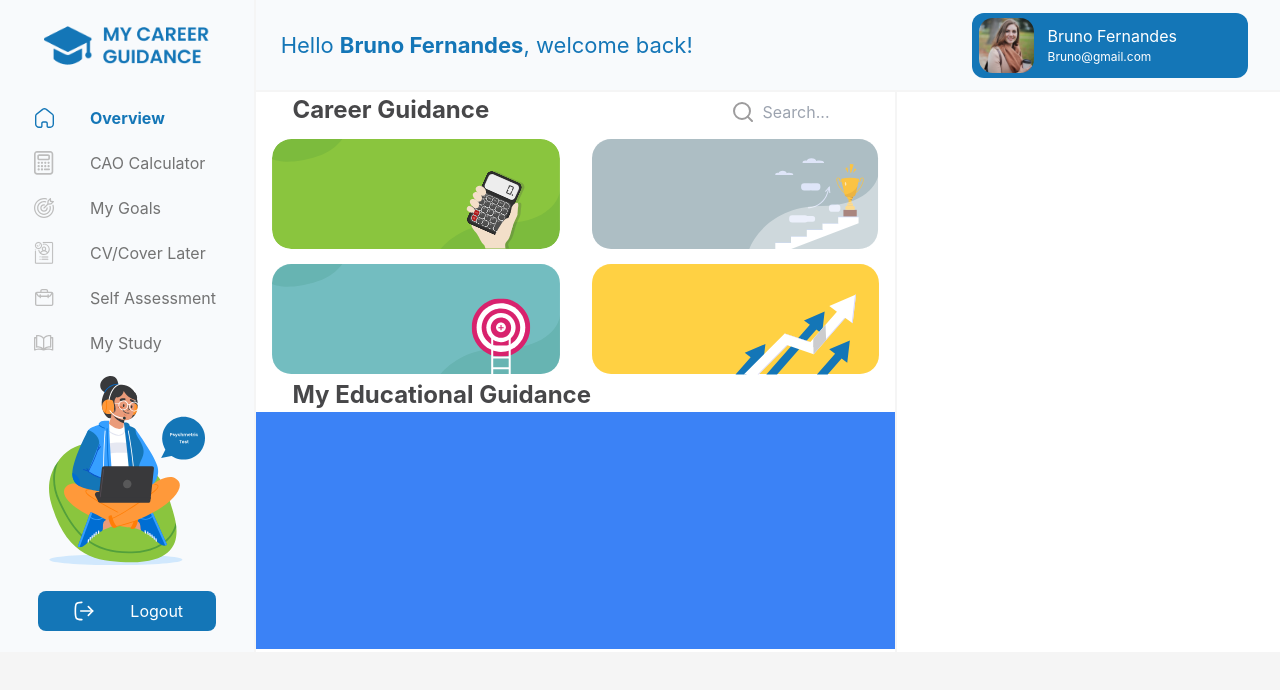
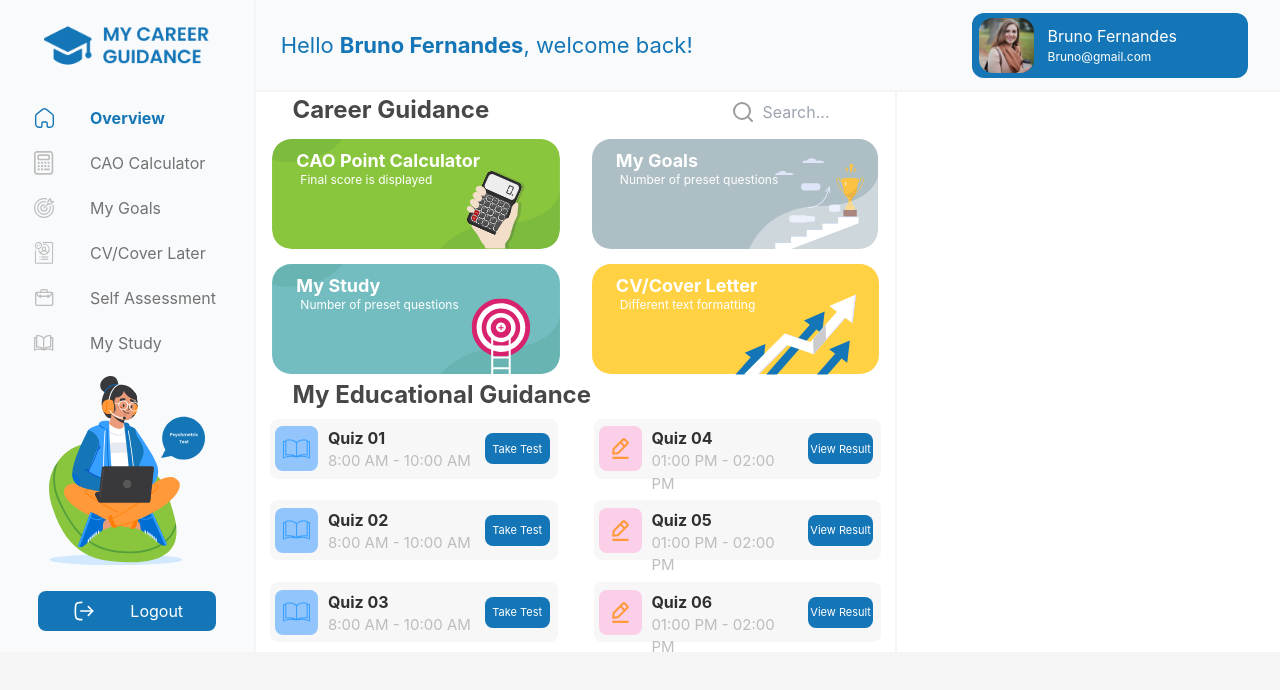
Before and after one commit to Zweidevs2020/career-frontend, a React (Create React App) app: page /dash-board in a window 1280 px wide. Shown: the top 690 px of the page. Built offline with nearby package versions, Linux system fonts and the light colour scheme.

Commit message:
Main.jsx: 1.complete design of main.jsx file 2. add two images to import it

```diff
--- a/src/components/Careerdashboard/Main/Main.jsx
+++ b/src/components/Careerdashboard/Main/Main.jsx
@@ -4,6 +4,8 @@ import imgcard from '../../../assets/imgcard.svg';
 import imgcard2 from '../../../assets/imgcard2.svg';
 import imgcard3 from '../../../assets/imgcard3.svg';
 import imgcard5 from '../../../assets/imgcard5.svg';
+import bokimg from '../../../assets/bokimg.svg';
+import editimg from '../../../assets/editimg.svg';
 
 const Main = () => {
   return (
@@ -18,17 +20,25 @@ const Main = () => {
         </div>
     </div>
     <div class='h-[250px] w-[100%]  flex flex-wrap items-center justify-around ' >
-        <div class='h-[111px] w-[45%]  rounded-xl' >
+        <div class='h-[111px] w-[45%]  rounded-xl relative' >
             <img src={imgcard} class=' bg-cover' />
+            <p class='absolute top-2 left-6 text-[18px] font-bold text-[#fff] ' >CAO Point Calculator</p>
+            <p class='absolute top-8 left-7 text-[12px] font-lighter text-[#fff] ' >Final score is displayed</p>
         </div>
-        <div class='h-[111px] w-[45%]  rounded-xl' >
+        <div class='h-[111px] w-[45%]  rounded-xl relative' >
         <img src={imgcard5} class=' bg-cover' />
+        <p class='absolute top-2 left-6 text-[18px] font-bold text-[#fff] ' >My Goals</p>
+            <p class='absolute top-8 left-7 text-[12px] font-lighter text-[#fff] ' >Number of preset questions</p>
         </div>
-        <div class='h-[111px] w-[45%]  rounded-xl' >
+        <div class='h-[111px] w-[45%]  rounded-xl relative' >
         <img src={imgcard2} class=' bg-cover' />
+        <p class='absolute top-2 left-6 text-[18px] font-bold text-[#fff] ' >My Study</p>
+            <p class='absolute top-8 left-7 text-[12px] font-lighter text-[#fff] ' >Number of preset questions</p>
         </div>
-        <div class='h-[111px] w-[45%]  rounded-xl' >
+        <div class='h-[111px] w-[45%]  rounded-xl relative' >
         <img src={imgcard3} class=' bg-cover' />
+        <p class='absolute top-2 left-6 text-[18px] font-bold text-[#fff] ' >CV/Cover Letter</p>
+            <p class='absolute top-8 left-7 text-[12px] font-lighter text-[#fff] ' >Different text formatting</p>
         </div>
     </div>
     <div class='h-[30px] w-[100%]  flex items-center justify-start ' >
@@ -36,7 +46,80 @@ const Main = () => {
             <h1 class='text-[24px] text-[#474749] font-bold ml-1' >My Educational Guidance</h1>
         </div>
     </div>
-    <div class='h-[237px] w-[100%] bg-blue-500' ></div>
+    <div class='h-[237px] w-[100%] flex flex-col flex-wrap items-center justify-around gap-2' >
+        <div class='h-[60px] w-[45%] bg-[#F7F7F7] rounded-lg flex items-center justify-around ' >
+            <div class='h-[45px] w-[15%] bg-blue-300 rounded-lg flex items-center justify-center' >
+                <img src={bokimg} class='h-[20px]'/>
+            </div>
+            <div class='h-[45px] w-[50%]  flex flex-col items-start ' >
+                <p class='text-[#303030] font-bold' >Quiz 01</p>
+                <p class='text-[#BDBDBD] text-[15px]' >8:00 AM - 10:00 AM</p>
+            </div>
+            <div class='h-[45px] w-[25%]  flex items-center justify-center' >
+                <button class='h-[31px] w-[90%] rounded-lg bg-[#1476B7] text-[#fff] text-[11px] ' >Take Test</button>
+            </div>
+        </div>
+        <div class='h-[60px] w-[45%] bg-[#F7F7F7] rounded-lg  flex items-center justify-around ' >
+        <div class='h-[45px] w-[15%] bg-blue-300 rounded-lg  flex items-center justify-center' >
+                <img src={bokimg} class='h-[20px]'/>
+            </div>
+            <div class='h-[45px] w-[50%]  flex flex-col items-start ' >
+                <p class='text-[#303030] font-bold' >Quiz 02</p>
+                <p class='text-[#BDBDBD] text-[15px]' >8:00 AM - 10:00 AM</p>
+            </div>
+            <div class='h-[45px] w-[25%]  flex items-center justify-center' >
+                <button class='h-[31px] w-[90%] rounded-lg bg-[#1476B7] text-[#fff] text-[11px] ' >Take Test</button>
+            </div>
+        </div>
+        <div class='h-[60px] w-[45%] bg-[#F7F7F7] rounded-lg flex items-center justify-around ' >
+        <div class='h-[45px] w-[15%] bg-blue-300 rounded-lg  flex items-center justify-center' >
+                <img src={bokimg} class='h-[20px]'/>
+            </div>
+            <div class='h-[45px] w-[50%]  flex flex-col items-start ' >
+                <p class='text-[#303030] font-bold' >Quiz 03</p>
+                <p class='text-[#BDBDBD] text-[15px]' >8:00 AM - 10:00 AM</p>
+            </div>
+            <div class='h-[45px] w-[25%]  flex items-center justify-center' >
+                <button class='h-[31px] w-[90%] rounded-lg bg-[#1476B7] text-[#fff] text-[11px] ' >Take Test</button>
+            </div>
+        </div>
+        <div class='h-[60px] w-[45%] bg-[#F7F7F7] rounded-lg flex items-center justify-around ' >
+        <div class='h-[45px] w-[15%] bg-pink-200 rounded-lg flex items-center justify-center' >
+                <img src={editimg} class='h-[25px]'/>
+            </div>
+            <div class='h-[45px] w-[50%]  flex flex-col items-start ' >
+                <p class='text-[#303030] font-bold' >Quiz 04</p>
+                <p class='text-[#BDBDBD] text-[15px]' >01:00 PM - 02:00 PM</p>
+            </div>
+            <div class='h-[45px] w-[25%]  flex items-center justify-center' >
+                <button class='h-[31px] w-[90%] rounded-lg bg-[#1476B7] text-[#fff] text-[11px] ' >View Result</button>
+            </div>
+        </div>
+        <div class='h-[60px] w-[45%] bg-[#F7F7F7] rounded-lg flex items-center justify-around  ' >
+        <div class='h-[45px] w-[15%] bg-pink-200 rounded-lg  flex items-center justify-center' >
+                <img src={editimg} class='h-[25px]'/>
+            </div>
+            <div class='h-[45px] w-[50%]  flex flex-col items-start ' >
+                <p class='text-[#303030] font-bold' >Quiz 05</p>
+                <p class='text-[#BDBDBD] text-[15px]' >01:00 PM - 02:00 PM</p>
+            </div>
+            <div class='h-[45px] w-[25%]  flex items-center justify-center' >
+                <button class='h-[31px] w-[90%] rounded-lg bg-[#1476B7] text-[#fff] text-[11px] ' >View Result</button>
+            </div>
+        </div>
+        <div class='h-[60px] w-[45%] bg-[#F7F7F7] rounded-lg flex items-center justify-around ' >
+        <div class='h-[45px] w-[15%] bg-pink-200 rounded-lg  flex items-center justify-center' >
+                <img src={editimg} class='h-[25px]'/>
+            </div>
+            <div class='h-[45px] w-[50%]  flex flex-col items-start ' >
+                <p class='text-[#303030] font-bold' >Quiz 06</p>
+                <p class='text-[#BDBDBD] text-[15px]' >01:00 PM - 02:00 PM</p>
+            </div>
+            <div class='h-[45px] w-[25%]  flex items-center justify-center' >
+                <button class='h-[31px] w-[90%] rounded-lg bg-[#1476B7] text-[#fff] text-[11px] ' >View Result</button>
+            </div>
+        </div>
+    </div>
     </>
   )
 }
```
Also changed, not shown: src/assets/bokimg.svg (added), src/assets/editimg.svg (added).
